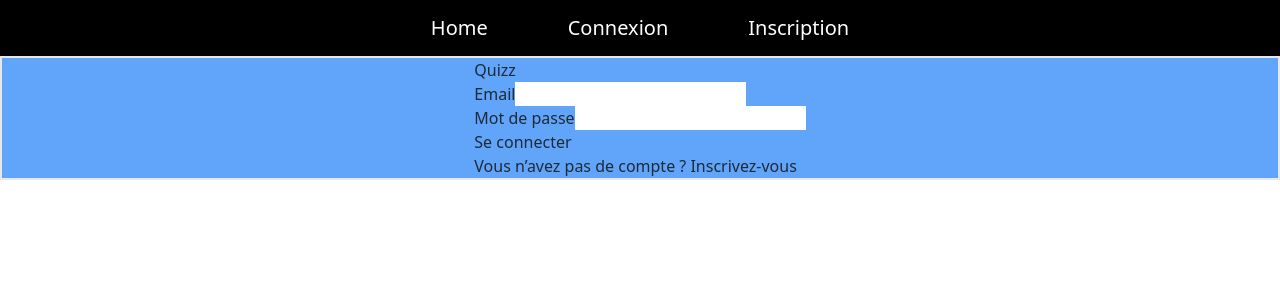
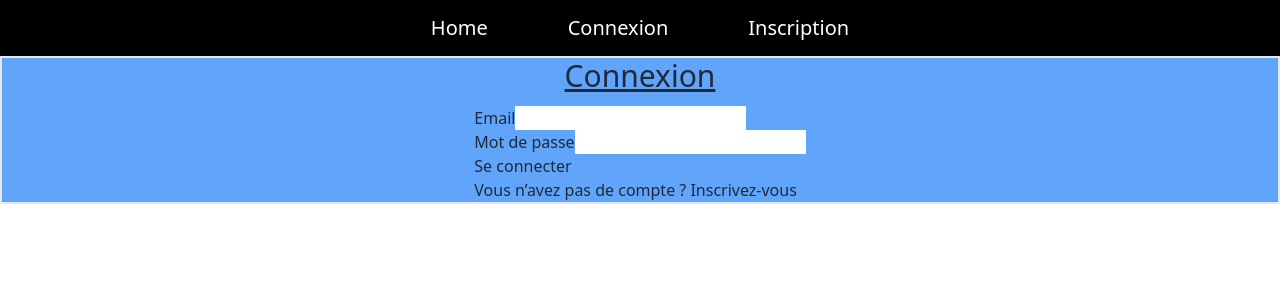
Before and after one commit to ESGI-4eme-annee/realtime-quizz, a React (Vite) app in the folder frontend/: page /login in a window 1280 px wide. Shown: the top 300 px of the page. Built offline with nearby package versions, Linux system fonts and the light colour scheme.

Commit message:
Update login and register page UI

```diff
--- a/frontend/src/Components/Login/FormLogin.jsx
+++ b/frontend/src/Components/Login/FormLogin.jsx
@@ -73,7 +73,7 @@ function FormTheme({setIsLogged}) {
                 />
             </div>
         </div>
-        <input type="submit" value="Se connecter" className="register-login__form__submit"/>
+        <input type="submit" value="Se connecter" className="register-login__form__submit cursor-pointer"/>
       </form>
 
   );
--- a/frontend/src/Components/Login/LoginPage.jsx
+++ b/frontend/src/Components/Login/LoginPage.jsx
@@ -22,8 +22,7 @@ function LoginPage({setIsLogged}) {
 
             <div className="register-login__container">
                 <div className="register-login__container__logo">
-
-                    <h2>Quizz</h2>
+                    <h2 className="text-3xl underline text-center mb-3">Connexion</h2>
                 </div>
                 <FormLogin setIsLogged={setIsLogged}/>
                 <p>Vous n’avez pas de compte ? <Link to="/register">Inscrivez-vous</Link></p>
--- a/frontend/src/Components/Register/FormTheme.jsx
+++ b/frontend/src/Components/Register/FormTheme.jsx
@@ -92,7 +92,7 @@ function FormTheme() {
                     />
                 </div>
             </div>
-            <input type="submit" value="S'inscrire" className="register-login__form__submit" />
+            <input type="submit" value="S'inscrire" className="register-login__form__submit cursor-pointer" />
         </form>
 
     );
--- a/frontend/src/Components/Register/RegisterPage.jsx
+++ b/frontend/src/Components/Register/RegisterPage.jsx
@@ -10,7 +10,7 @@ function RegisterPage() {
 
             <div className="register-login__container">
                 <div className="register-login__container__logo">
-                    <h2>QUIZZ</h2>
+                    <h2 className="text-3xl underline text-center mb-3">Inscription</h2>
                 </div>
                 <FormTheme/>
                 <p>Vous avez déjà un compte ? <Link to="/login">Connectez-vous</Link></p>
```
